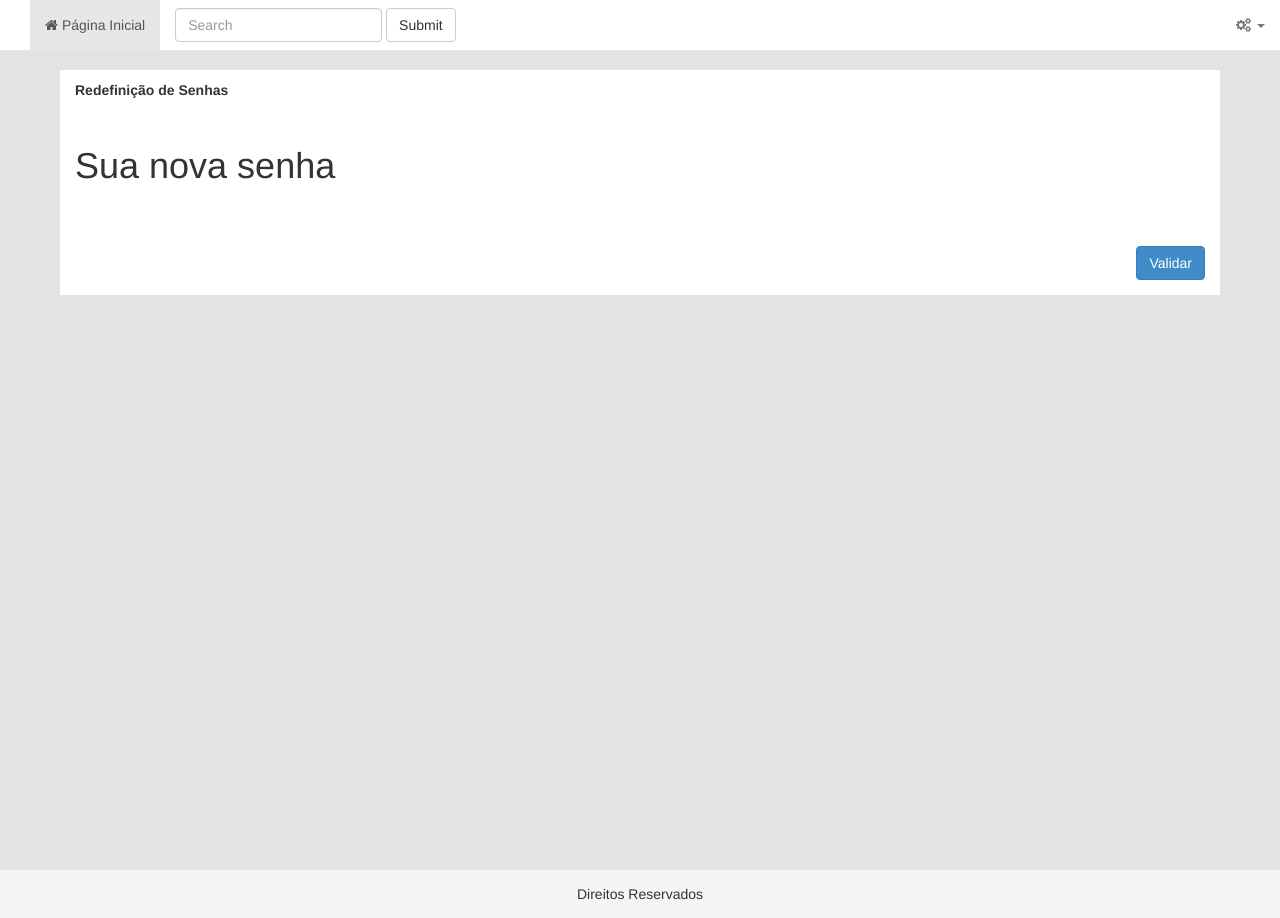
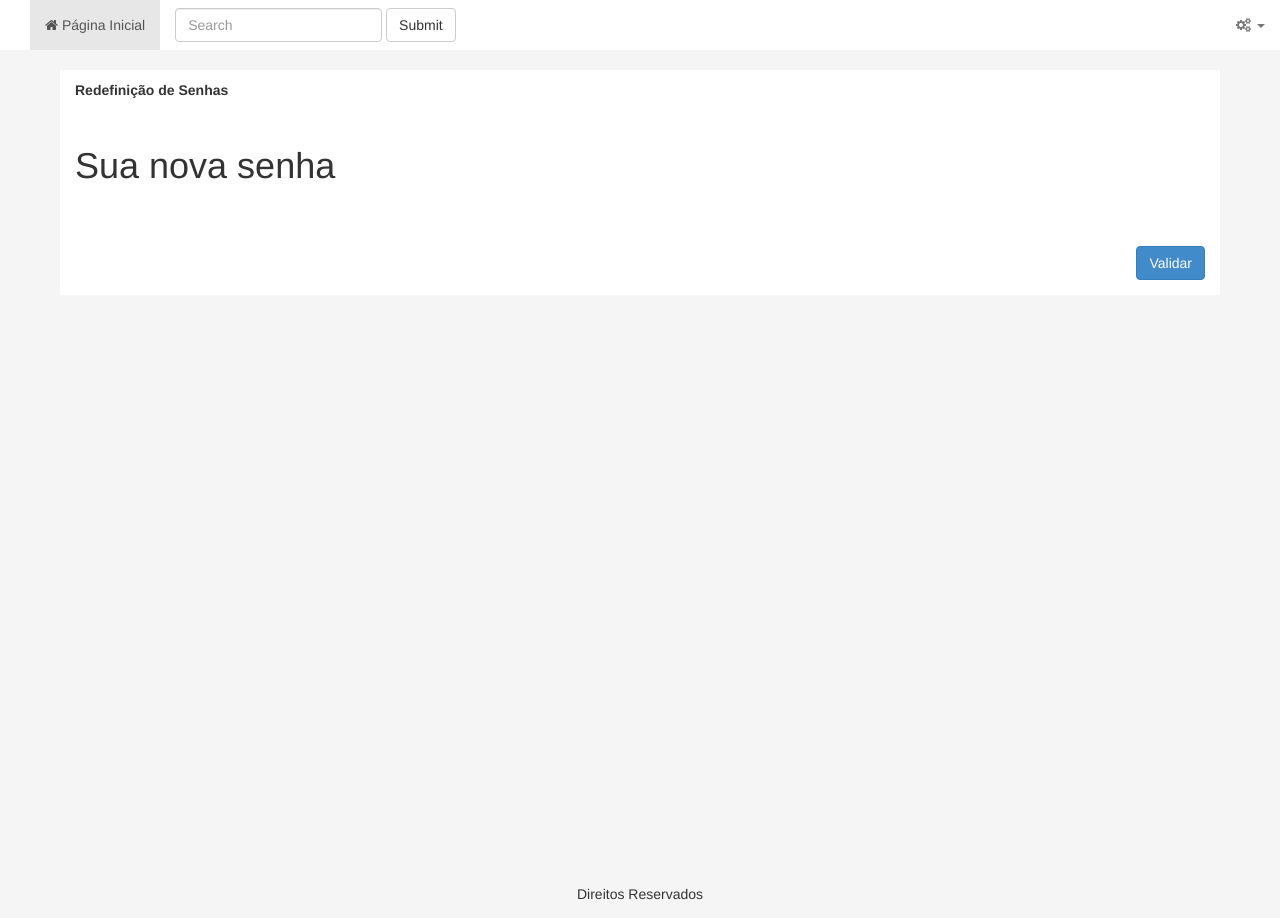
Before and after one commit to brunoscv/projetoFinalPI, a Django app: page /reset/1/1/ in a window 1280 px wide. Run offline with Django 3.2, Linux system fonts and the light colour scheme; some libraries are stand-ins or nearby versions.

Commit message:
atualizando arquivos

```diff
--- a/perfis/static/styles/main.css
+++ b/perfis/static/styles/main.css
@@ -16,7 +16,7 @@
 }
 /* Space out content a bit*/
 body {
- background-color: #e3e3e3;
+ background-color: #f5f5f5;
 }
 
 .panel {
```
